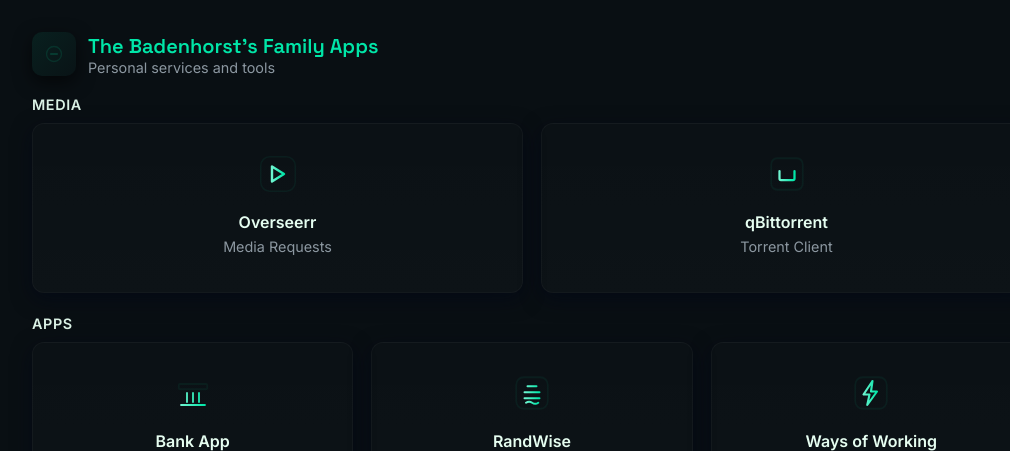
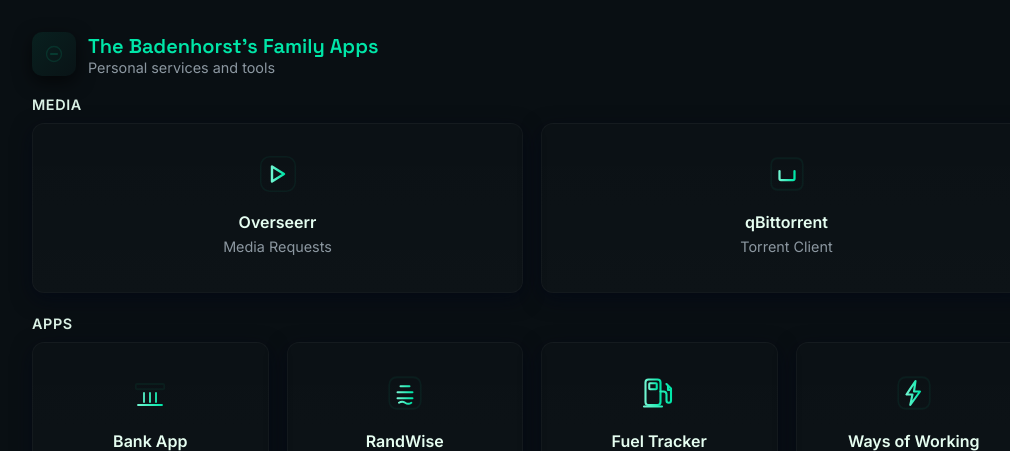
Before and after one commit to Ajbadenhorst/badenhorst-apps-dashboard, a plain HTML site: page index.html in a window 1280 px wide. Shown: the top 451 px of the page, without its empty margins (108-1118 px from the left). Drawn offline with Linux system fonts and the light colour scheme.

Commit message:
Add Fuel Tracker to family apps dashboard

```diff
--- a/index.html
+++ b/index.html
@@ -124,6 +124,20 @@
                     <div class="tile-title">RandWise</div>
                     <div class="tile-sub">Financial Helper Tool</div>
                 </a>
+                <a class="fuel-tile" href="https://fuel.badenhorstfamily.co.za">
+                    <span class="tile-icon" aria-hidden="true">
+                        <svg width="36" height="36" viewBox="0 0 24 24" fill="none" xmlns="http://www.w3.org/2000/svg">
+                            <rect x="3" y="3" width="10" height="17" rx="2" stroke="url(#fuel)" stroke-width="1.4"></rect>
+                            <rect x="5.5" y="5.5" width="5" height="4" rx="0.5" stroke="url(#fuel)" stroke-width="1.4"></rect>
+                            <path d="M2 21h12M13 11h2a2 2 0 0 1 2 2v4a1.5 1.5 0 0 0 3 0V9l-3-3M18 7v3h2" stroke="url(#fuel)" stroke-width="1.4" stroke-linecap="round" stroke-linejoin="round"></path>
+                            <defs>
+                                <linearGradient id="fuel" x1="0" x2="1"><stop offset="0" stop-color="#6FF5D0"></stop><stop offset="1" stop-color="#00E6A8"></stop></linearGradient>
+                            </defs>
+                        </svg>
+                    </span>
+                    <div class="tile-title">Fuel Tracker</div>
+                    <div class="tile-sub">Fuel &amp; Vehicle Expenses</div>
+                </a>
                 <a class="wow-tile" href="https://albie-wow.badenhorstfamily.co.za/">
                     <span class="tile-icon" aria-hidden="true">
                         <!-- lightning bolt -->
```
